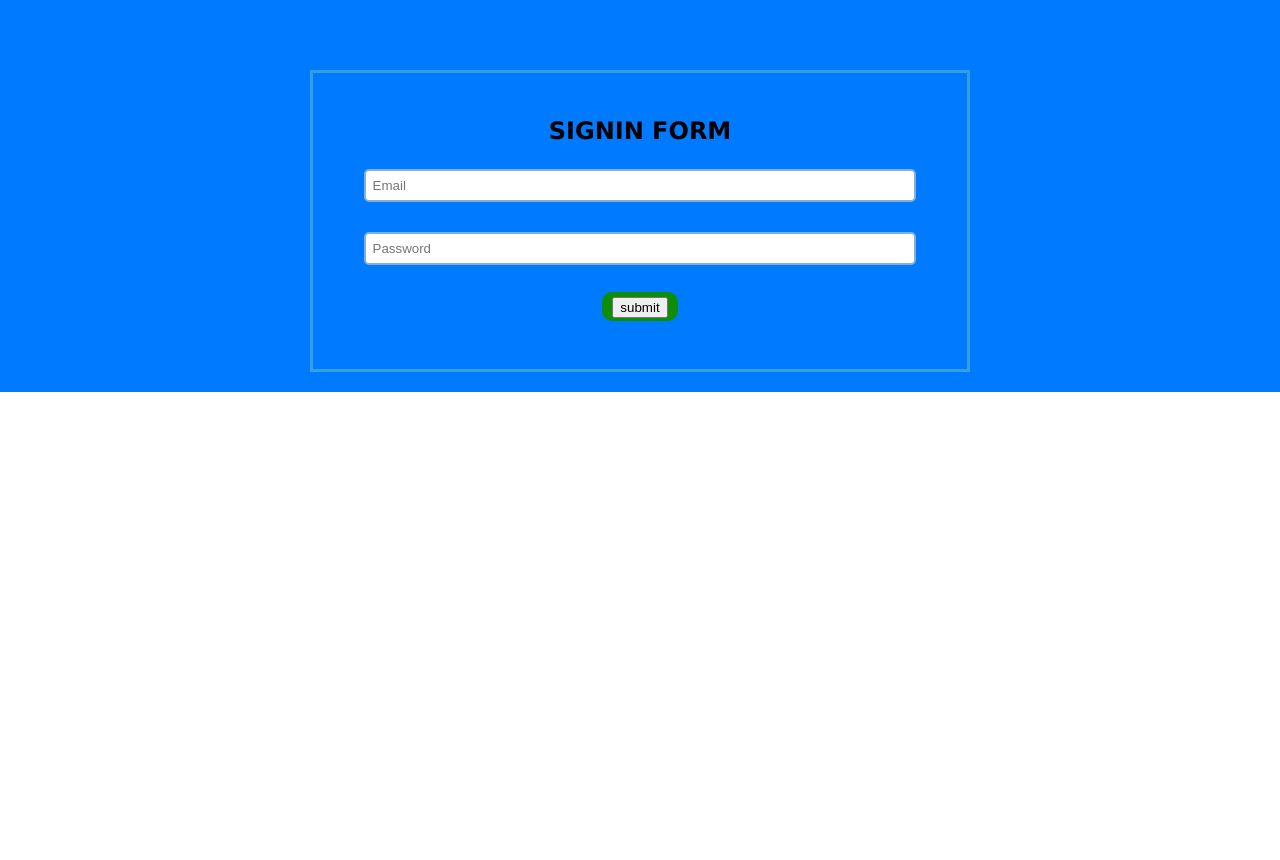
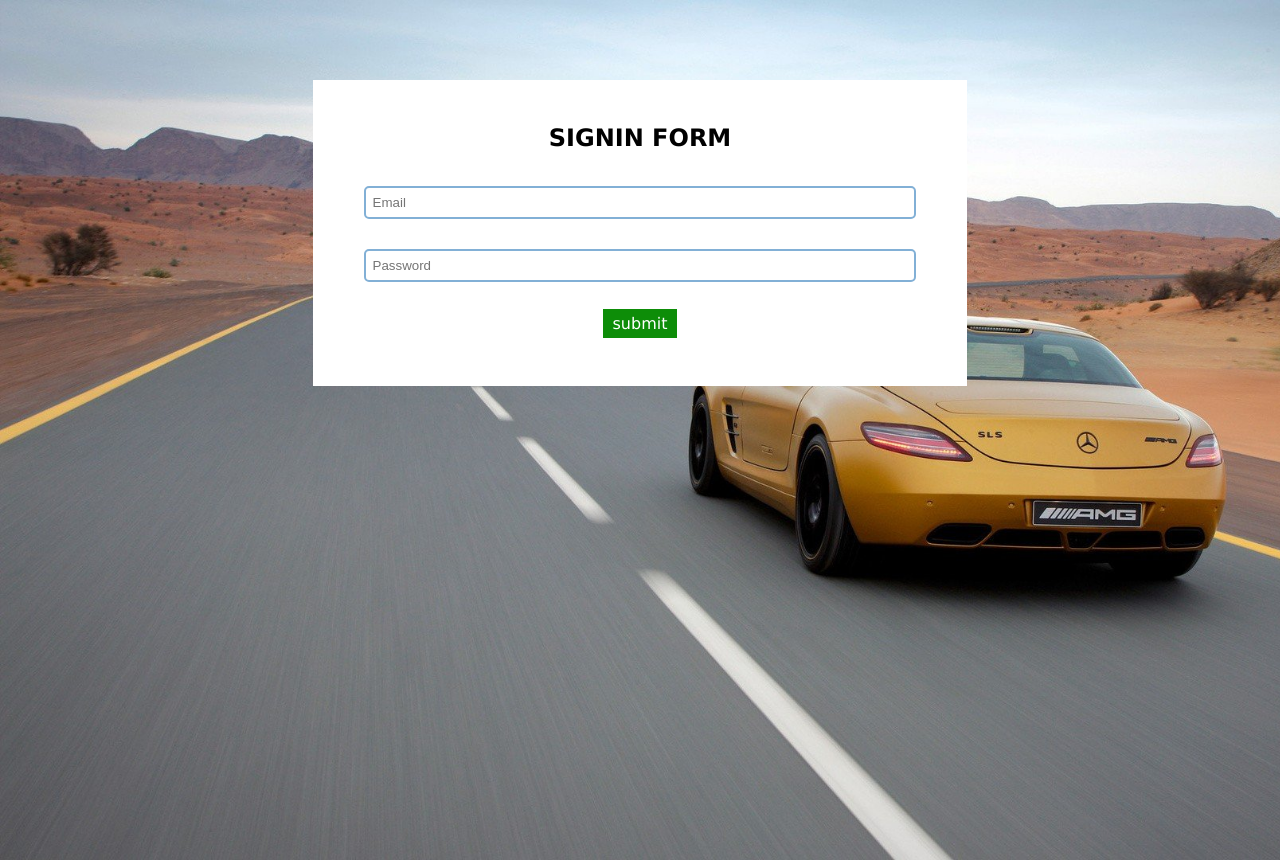
Before and after one commit to Luckzman/Ride-My-Way, a plain HTML site: page UI/signin-form.html in a window 1280 px wide. Before the commit the page ends 800 px from the top, so only its background shows below. Drawn offline with Linux system fonts and the light colour scheme.

Commit message:
improve ui design in signin and signup page

```diff
--- a/UI/css/style.css
+++ b/UI/css/style.css
@@ -121,9 +121,10 @@ a {
 }
 .form-style {
     width: 60%;
-    border: solid 3px #339fdd;
+    background-color: #fff;
     margin: auto;
     margin-top: 50px;
+    margin-bottom: 30px;
     padding: 20px
 }
 
@@ -135,7 +136,7 @@ a {
 .form-style h2 {
     text-transform: uppercase;
     text-align: center;
-    margin-bottom: 20px;
+    margin-bottom: 30px;
 }
 form input {
     width: 90%;
@@ -218,7 +219,8 @@ header .caption p{
 
 main{
     background-color: #007bff;
-    padding: 20px 0;
+    padding: 30px 0;
+    height: 100vh;
 }
 
 main .card {
@@ -246,7 +248,7 @@ main p, main span{
     color: #6d6f72;
 }
 
-main a {
+main .card a {
     border-radius: 10px;
 }
 main img {
@@ -258,11 +260,13 @@ main img {
 }
 
 .ride-offer-details{
-    height: 25vh;
+    height: 100vh;
     background-image: url(./../img/ride-img.jpg);
     background-size: cover;
     background-repeat: no-repeat;
     background-attachment: fixed;
+    box-sizing: content-box;
+    overflow: hidden;
 }
 
 .ride-offer-details .profile-img {
--- a/UI/signin-form.html
+++ b/UI/signin-form.html
@@ -8,7 +8,7 @@
     <link rel="stylesheet" type="text/css" media="screen" href="./css/style.css" />
 </head>
 <body>
-    <main>
+    <main class="ride-offer-details">
         <div class="container">
             <div class="form-style">
                 <h2>signin form</h2>
@@ -20,7 +20,7 @@
                         <input type="password" name="" id="password" placeholder="Password" required>
                     </div>
                     <div class="form-group">
-                        <a href="./dashboard.html"><button>submit</button></a>
+                        <a href="./dashboard.html">submit</a>
                     </div>
                 </form>
             </div>
```
Also changed, not shown: UI/offer-ride-form.html (+0 -4 lines), UI/ride-offer-details.html (+0 -1 lines), UI/signup-form.html (+2 -2 lines).
